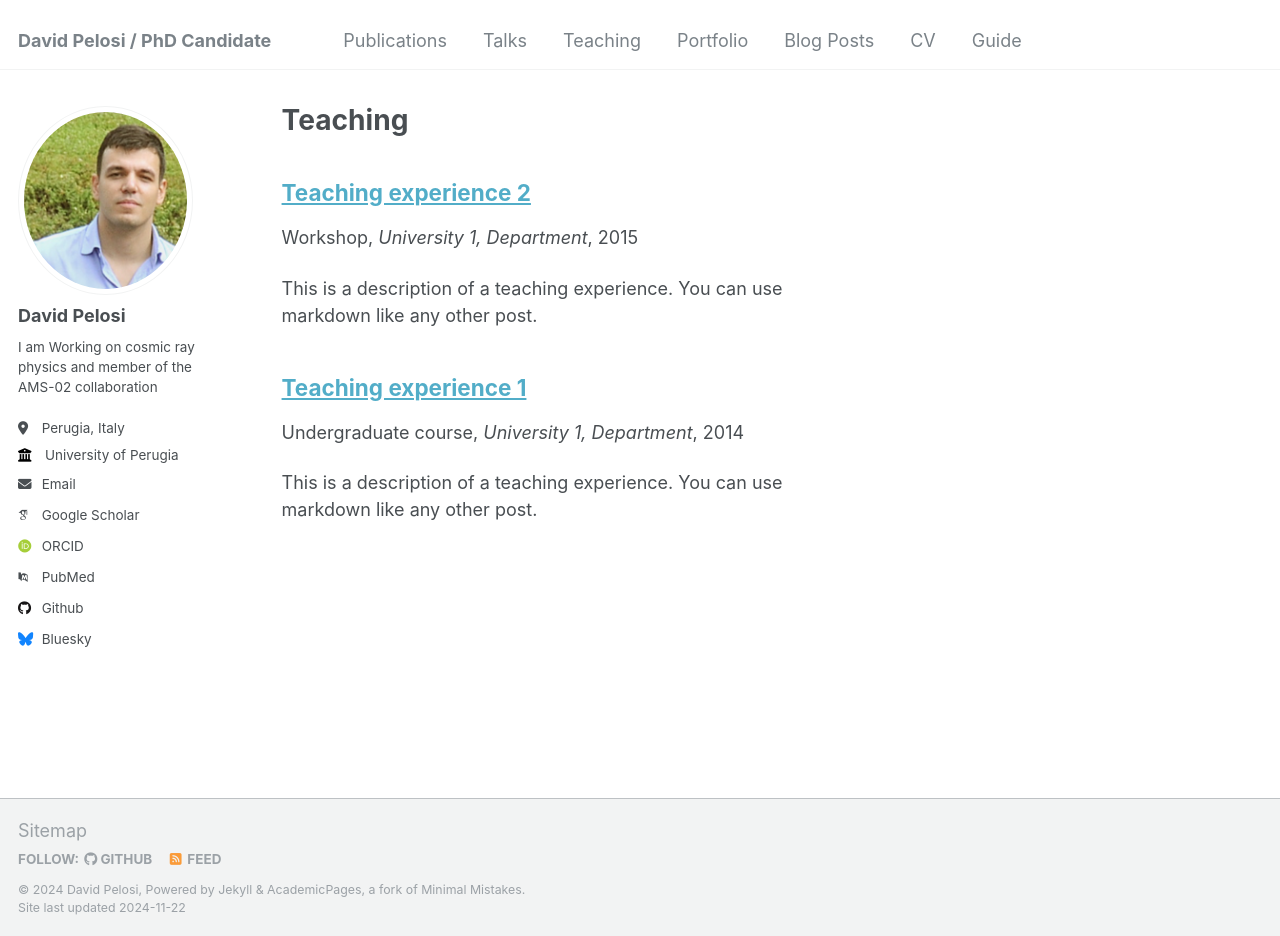
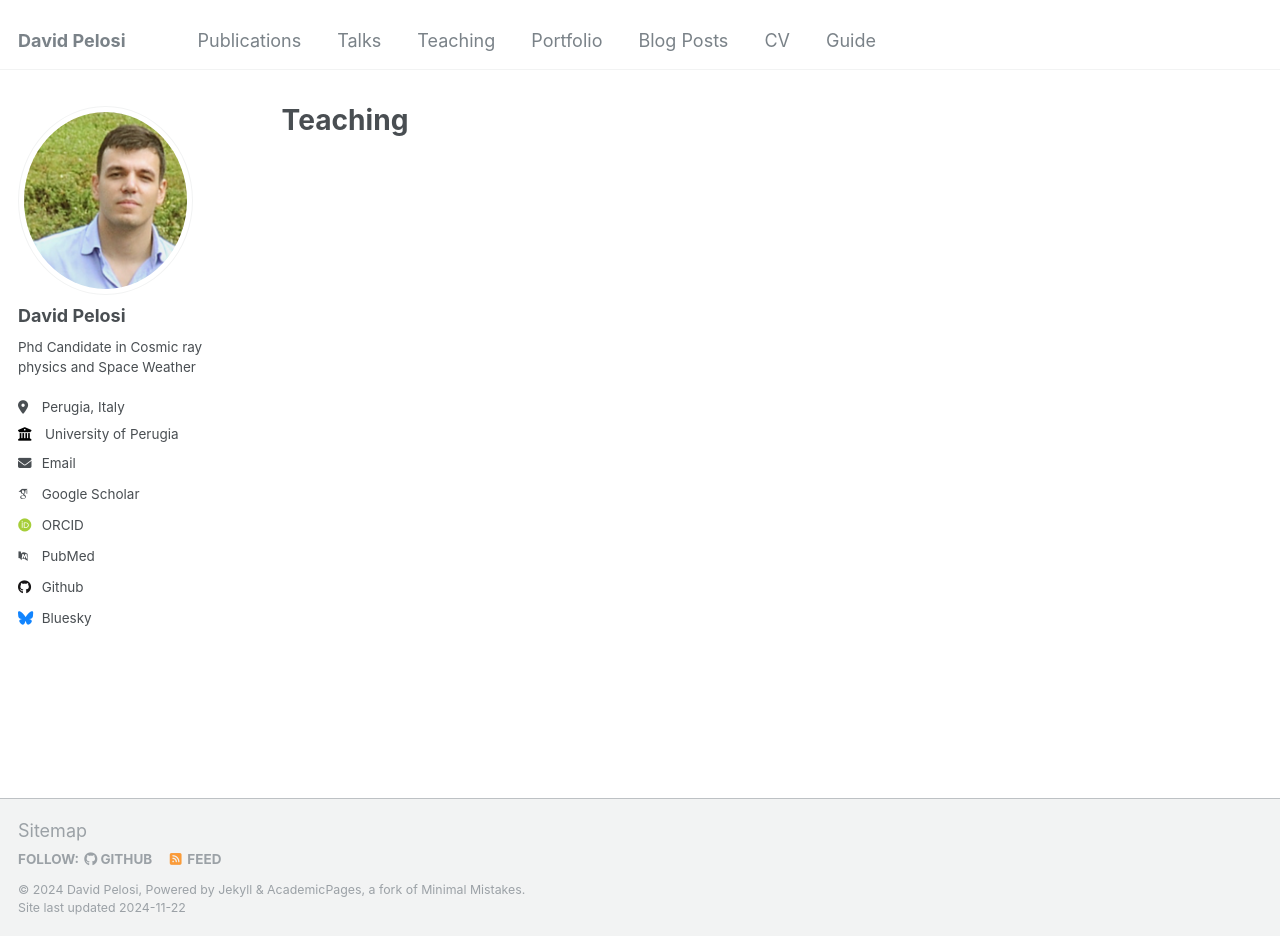
Before and after one commit to davidpelosi21/davidpelosi21.github.io, a Jekyll site: the page built from _pages/teaching.html, in a window 1280 px wide and 936 px high. Built offline with Jekyll 4.4.1, drawn with Linux system fonts in a browser that asks for light colours; some web fonts are replaced.

Commit message:
new front page

```diff
--- a/_config.yml
+++ b/_config.yml
@@ -1,5 +1,10 @@
 # Welcome to Jekyll!
 #
+
+
+# RUN LOCALLY:  'jekyll serve -l -H localhost'
+
+
 # This config file is meant for settings that affect your entire site, values
 # which you are expected to set up once and rarely need to edit after that.
 # For technical reasons, this file is *NOT* reloaded automatically when you use
@@ -8,7 +13,7 @@
 
 # Basic Site Settings
 locale                   : "en-US"
-title                    : "David Pelosi / PhD Candidate"
+title                    : "David Pelosi"
 title_separator          : "-"
 name                     : &name "David Pelosi"
 description              : &description "PhD Candidate in Physics at the University of Perugia, Italy"
@@ -24,7 +29,7 @@
   avatar           : "itsme.png"
   name             : "David Pelosi"
   pronouns         : # example: "she/her"
-  bio              : "I am Working on cosmic ray physics and member of the AMS-02 collaboration"
+  bio              : "Phd Candidate in Cosmic ray physics and Space Weather"
   location         : "Perugia, Italy"
   employer         : "University of Perugia"
   uri              : # URL
@@ -211,7 +216,7 @@
 
 # These settings control the types of collections used by the template
 collections:
-  teaching:
+  tutoring:
     output: true
     permalink: /:collection/:path/
   publications:
@@ -245,10 +250,10 @@
     values:
       layout: single
       author_profile: true
-  # _teaching
+  # _tutoring
   - scope:
       path: ""
-      type: teaching
+      type: tutoring
     values:
       layout: single
       author_profile: true
```
Also changed, not shown: _tutoring/2014-spring-teaching-1.md (renamed from _teaching/2014-spring-teaching-1.md), _tutoring/2015-spring-teaching-2.md (renamed from _teaching/2015-spring-teaching-2.md).
